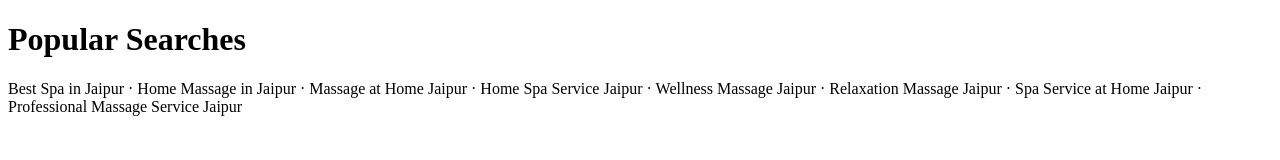
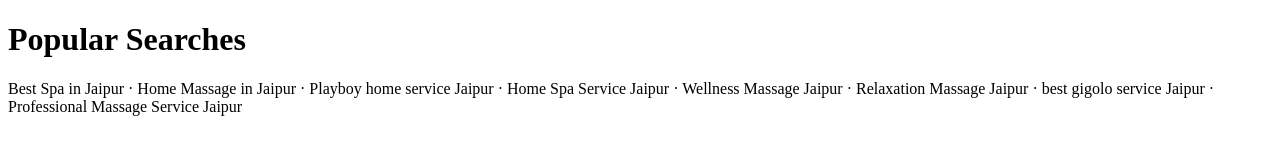
Before and after one commit to purerelaxationspa0-png/Purerelaxationspa, a plain HTML site: page popular-searches.html in a window 1280 px wide. Drawn offline with Linux system fonts and the light colour scheme.

Commit message:
Update popular searches in HTML file
Updated Pure Relaxation Spa website content and popular search keywords.

- Added Best Spa in Jaipur keywords.
- Added Best Massage in Jaipur keywords.
- Updated spa service information.
- Improved website SEO content for better search visibility.
- Updated local search terms for Jaipur customers.

Signed-off-by: purerelaxationspa0-png <purerelaxationspa0@gmail.com>

```diff
--- a/popular-searches.html
+++ b/popular-searches.html
@@ -16,11 +16,11 @@
   <p>
     Best Spa in Jaipur ·
     Home Massage in Jaipur ·
-    Massage at Home Jaipur ·
+    Playboy home service Jaipur ·
     Home Spa Service Jaipur ·
     Wellness Massage Jaipur ·
     Relaxation Massage Jaipur ·
-    Spa Service at Home Jaipur ·
+    best gigolo service Jaipur ·
     Professional Massage Service Jaipur
   </p>
 
```
